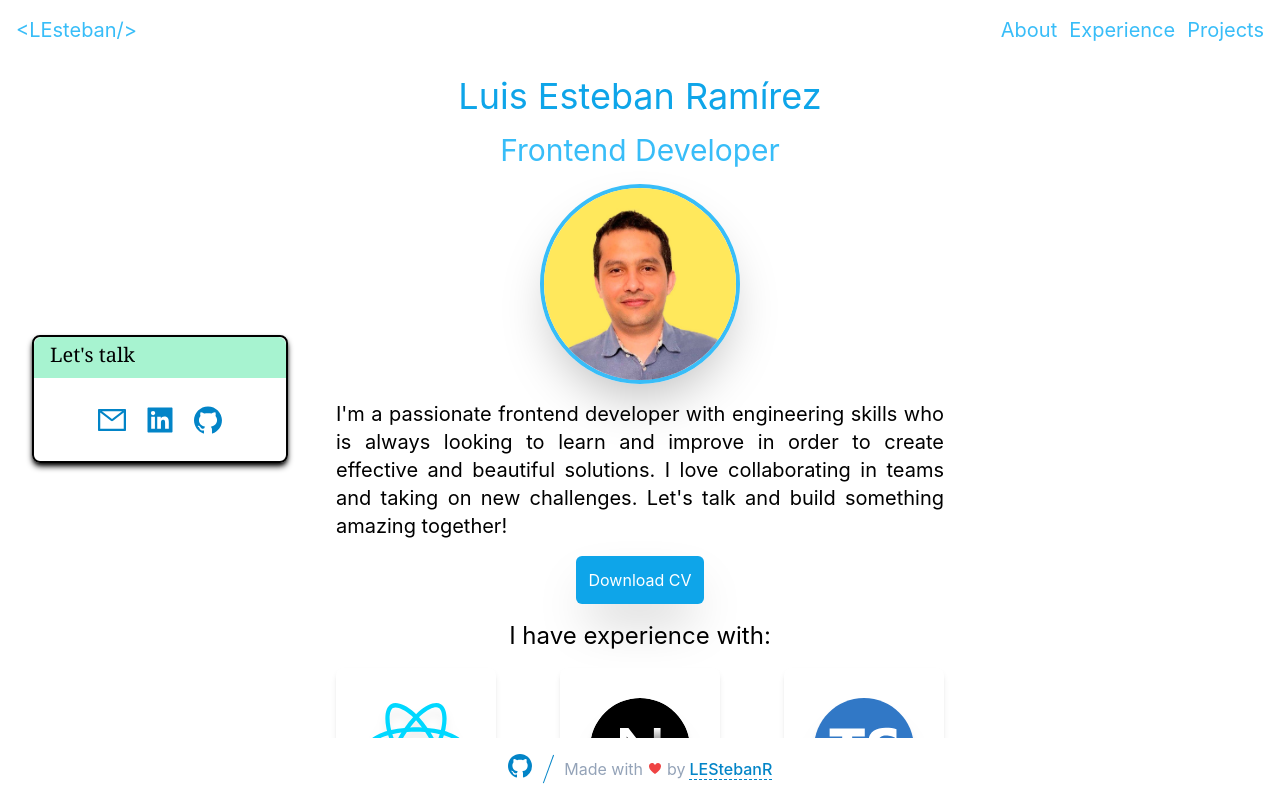
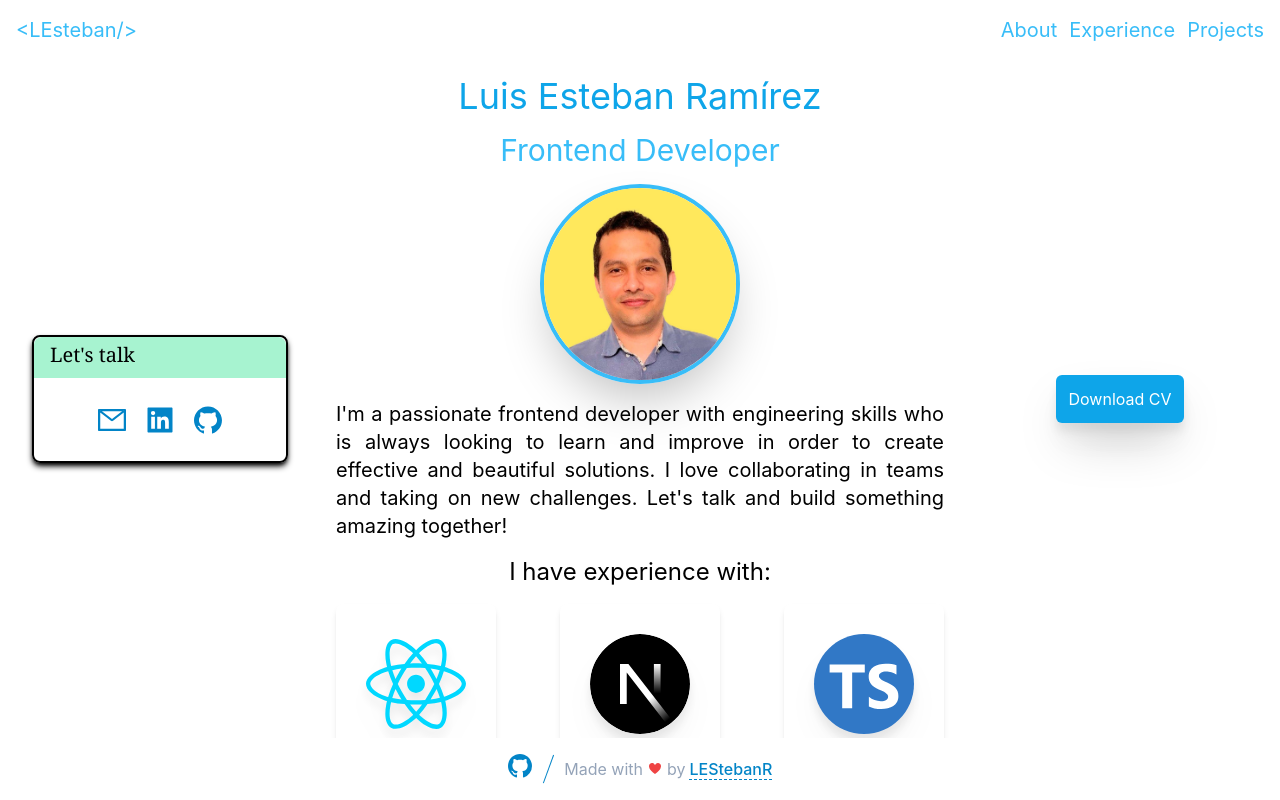
Before and after one commit to LEstebanR/lesteban, a Next.js app: page / in a window 1280 px wide. Built offline with nearby package versions, Linux system fonts and the light colour scheme.

Commit message:
move download cv button

```diff
--- a/src/components/About.tsx
+++ b/src/components/About.tsx
@@ -3,6 +3,7 @@ import React, { FC } from 'react'
 import TechnologyLogo from './cards/TechnologyLogo'
 import Link from 'next/link'
 import Image from 'next/image'
+import Button from './UI/Button'
 
 const About: FC = () => {
   const TechnologiesExperience = [
@@ -78,10 +79,9 @@ const About: FC = () => {
       <Link
         href="https://drive.google.com/file/d/1F_cztsmV1wv22EPvgSwgS6_b-ve2j-Pv/view?usp=share_link"
         target="blank"
+        className="md:hidden"
       >
-        <button className="rounded-md bg-sky-500 p-3 text-white shadow-2xl">
-          Download CV
-        </button>
+        <Button>Download CV</Button>
       </Link>
       <h3 className="text-2xl">I have experience with:</h3>
       <div className="flex flex-wrap justify-between gap-4">
--- a/src/components/Contact.tsx
+++ b/src/components/Contact.tsx
@@ -18,7 +18,7 @@ const ContactMobile = () => {
             </Link>
           </li>
           <li>
-            <Link href="#" target="_blank">
+            <Link href="https://github.com/LEstebanR/lesteban" target="_blank">
               <AiFillGithub className="h-8 w-8 text-primary" />
             </Link>
           </li>
@@ -47,7 +47,7 @@ const ContactDesktop = () => {
             </Link>
           </li>
           <li>
-            <Link href="#" target="_blank">
+            <Link href="https://github.com/LEstebanR/lesteban" target="_blank">
               <AiFillGithub className="h-8 w-8 text-primary" />
             </Link>
           </li>
--- /dev/null
+++ b/src/components/Info.tsx
@@ -0,0 +1,17 @@
+import Link from 'next/link'
+import React from 'react'
+import Button from './UI/Button'
+
+const Info: React.FC = () => {
+  return (
+    <Link
+      href="https://drive.google.com/file/d/1F_cztsmV1wv22EPvgSwgS6_b-ve2j-Pv/view?usp=share_link"
+      target="blank"
+      className="hidden md:block"
+    >
+      <Button>Download CV</Button>
+    </Link>
+  )
+}
+
+export default Info
--- /dev/null
+++ b/src/components/UI/Button.tsx
@@ -0,0 +1,15 @@
+import React from 'react'
+
+interface props {
+  children: React.ReactNode
+}
+
+const Button: React.FC<props> = ({ children }) => {
+  return (
+    <button className="rounded-md bg-sky-500 p-3 text-white shadow-2xl drop-shadow-xl">
+      {children}
+    </button>
+  )
+}
+
+export default Button
--- a/src/pages/index.tsx
+++ b/src/pages/index.tsx
@@ -5,6 +5,7 @@ import Experience from '@/components/Experiece'
 import Footer from '@/components/Footer'
 import Header from '@/components/Header/Header'
 import Projects from '@/components/Projects'
+import Info from '@/components/Info'
 
 export default function Home() {
   const aboutRef = useRef<HTMLDivElement>(null)
@@ -47,7 +48,7 @@ export default function Home() {
           </div>
         </div>
         <div className="flex w-3/12 justify-center items-center">
-          <p className="hidden ">Info...</p>
+          <Info />
         </div>
       </div>
       <div className="h-1/12 w-full">
```
